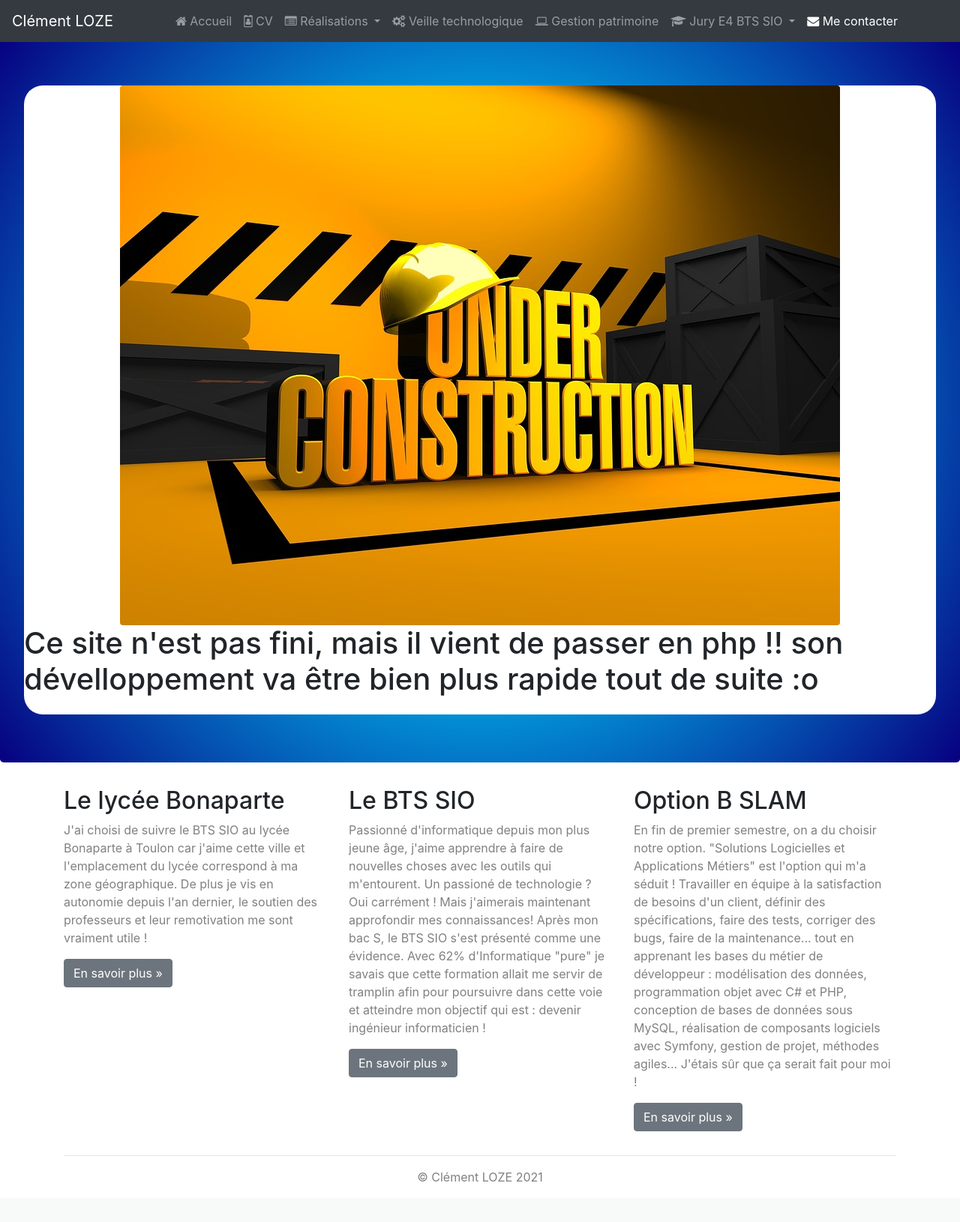
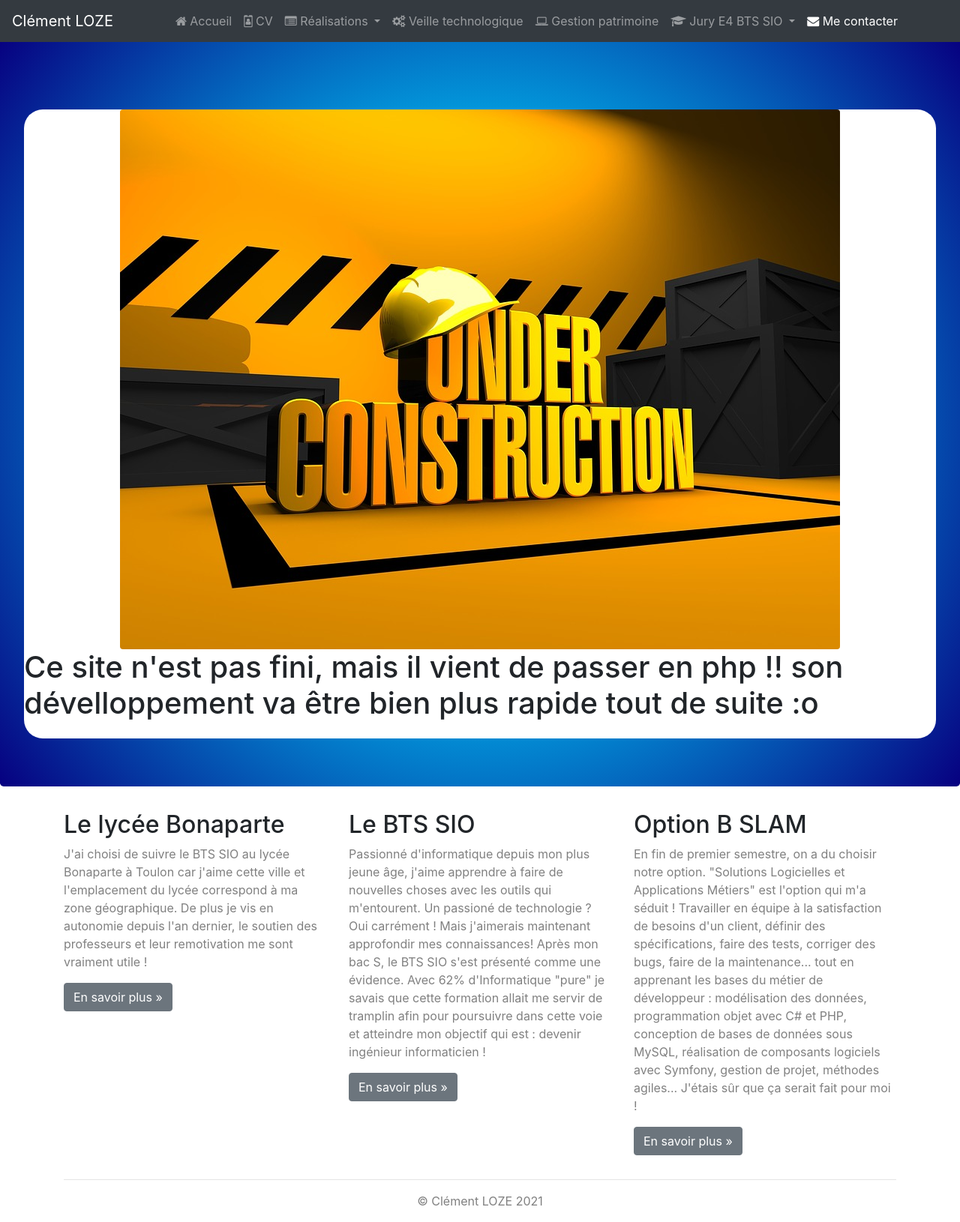
Before and after one commit to Zelcor/Portfolio, a PHP site: page /pages/C_seeulater.php in a window 1280 px wide. Shown: the whole page at 75% size. Before the commit the page ends 1576 px from the top, so only its background shows below. Run offline with PHP 8.4, Linux system fonts and the light colour scheme.

Commit message:
fix pb css

```diff
--- a/css/cv.css
+++ b/css/cv.css
@@ -10,7 +10,7 @@ and open the template in the editor.
 p, h3 {color : grey}
 body { padding-top: 50px; }
 .cadreCV { padding-bottom: 15px; background: white; }
-.jumbotron { background: rgb(245,255,143); background: radial-gradient(circle, rgba(245,255,143,1) 0%, rgba(0,212,255,1) 29%, rgba(7,0,128,1) 100%);  }
+.jumbotron { background: rgb(245,255,143); background: radial-gradient(circle, rgba(245,255,143,1) 0%, rgba(0,212,255,1) 29%, rgba(7,0,128,1) 100%); padding-top: 6rem; padding-bottom: 5rem; padding-left: 2rem; padding-right: 2rem;}
 /****************************************
 * En-tête du CV
 ****************************************/
--- a/css/portfolio.css
+++ b/css/portfolio.css
@@ -8,7 +8,7 @@ and open the template in the editor.
     Author     : cleme
 */
 html, body{ height: 100%; margin: 0; padding: 0; align-items: stretch}
-#jumbotron { background: rgb(245,255,143); background: radial-gradient(circle, rgba(245,255,143,1) 0%, rgba(0,212,255,1) 29%, rgba(7,0,128,1) 100%); display : flex; width: 100%;}
+#jumbotron { background: rgb(245,255,143); background: radial-gradient(circle, rgba(245,255,143,1) 0%, rgba(0,212,255,1) 29%, rgba(7,0,128,1) 100%); display : flex; width: 100%; padding-top: 6rem; padding-bottom: 4rem; padding-left: 2rem; padding-right: 2rem;}
 .cadreCV { padding-bottom: 0; background: white; border-radius: 25px; }
 .center {
     display: block;
```
